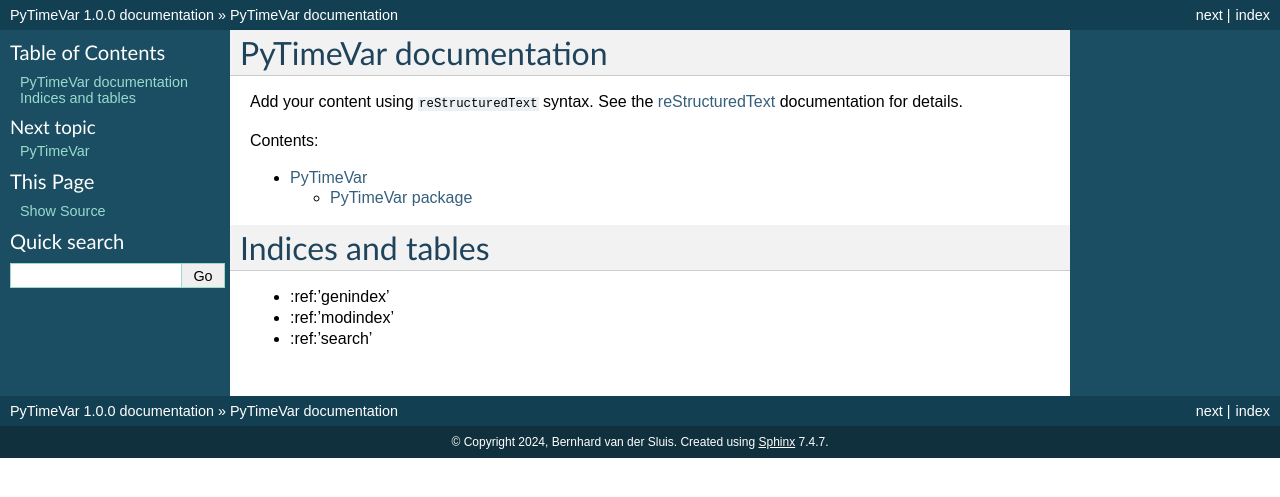
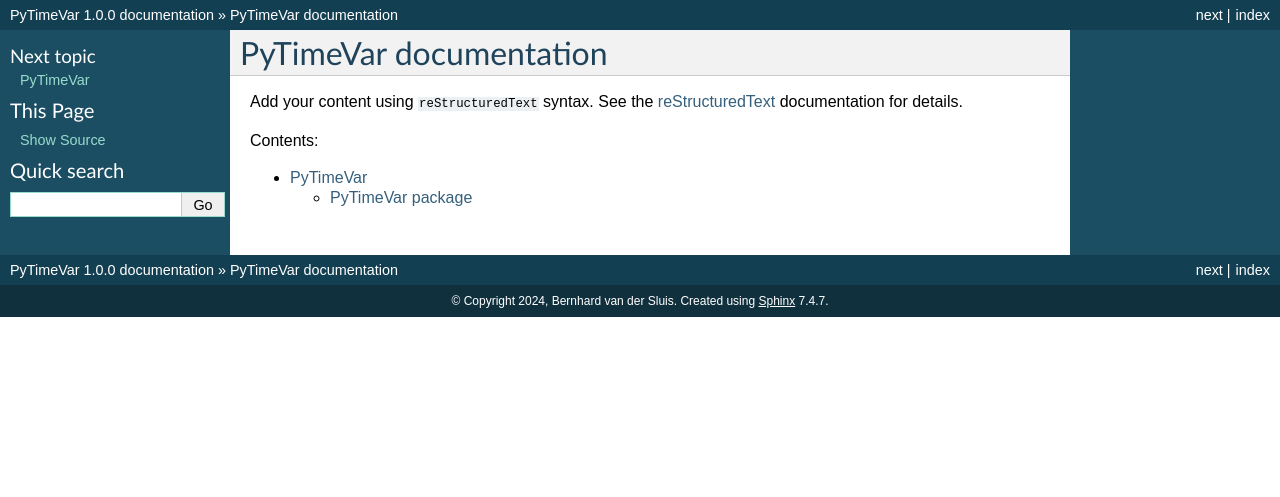
Before and after one commit to bpvand/PyTimeVar, a Sphinx documentation site: the page built from PyTimeVar/docs/index.rst, in a window 1280 px wide. Shown: the top 497 px of the page. Built offline with Sphinx 7.4.7, drawn with Linux system fonts in a browser that asks for light colours.

Commit message:
Update html

```diff
--- a/PyTimeVar/docs/index.rst
+++ b/PyTimeVar/docs/index.rst
@@ -16,10 +16,3 @@
    :caption: Contents:
 
    modules
-
-Indices and tables
-==================
-
-* :ref:'genindex'
-* :ref:'modindex'
-* :ref:'search'
```
Also changed, not shown: 5 other files.
